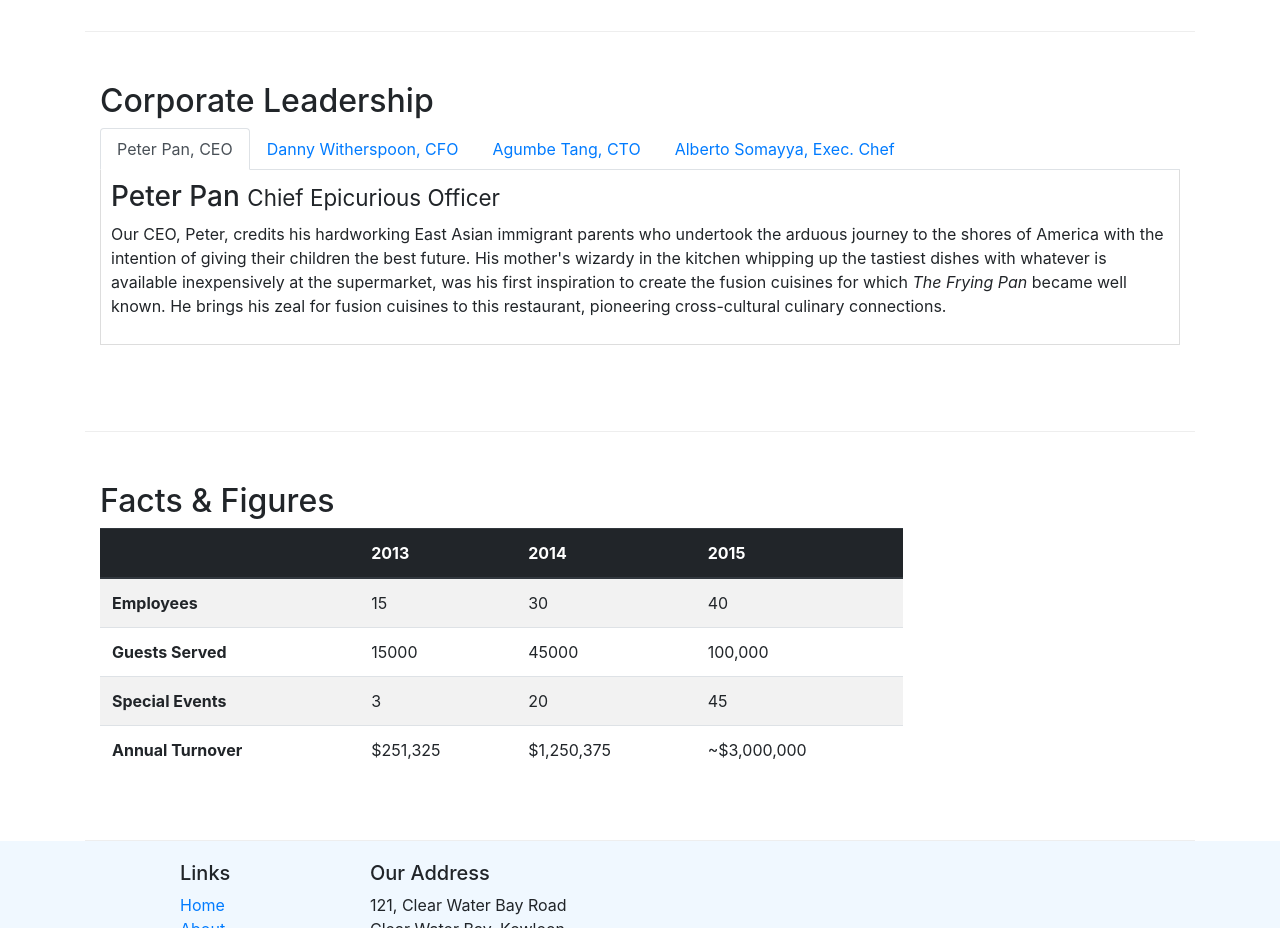
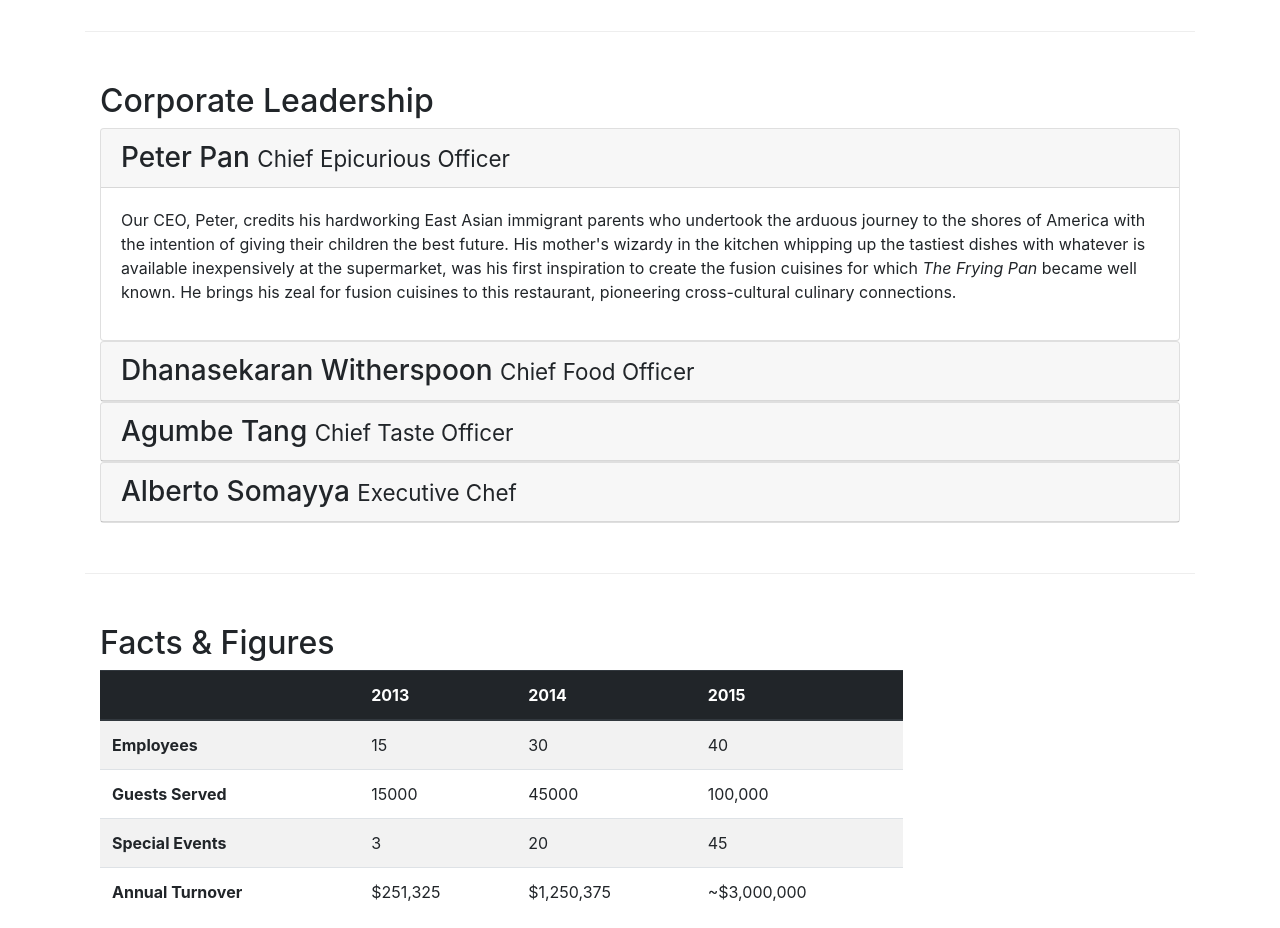
Before and after one commit to canessaalvamiguel/mooc-coursera-bootstrap4, a website: page aboutus.html in a window 1280 px wide. Shown: the part 940-1868 px from the top of the page. Drawn offline with nearby package versions, Linux system fonts and the light colour scheme.

Commit message:
Accordion

```diff
--- a/aboutus.html
+++ b/aboutus.html
@@ -103,49 +103,64 @@
         <div class="row row-content">
             <div class="col-12">
                 <h2>Corporate Leadership</h2>
-
-                <ul class="nav nav-tabs">
-                    <li class="nav-item">
-                      <a class="nav-link active" href="#peter"
-                        role="tab" data-toggle="tab">Peter Pan, CEO</a>
-                    </li>
-                    <li class="nav-item">
-                      <a class="nav-link" href="#danny" role="tab"
-                        data-toggle="tab">Danny Witherspoon, CFO</a>
-                    </li>
-                    <li class="nav-item">
-                      <a class="nav-link" href="#agumbe"role="tab"
-                        data-toggle="tab">Agumbe Tang, CTO</a>
-                    </li>
-                    <li class="nav-item">
-                      <a class="nav-link" href="#alberto" role="tab"
-                        data-toggle="tab">Alberto Somayya, Exec. Chef</a>
-                    </li>
-                </ul>
-
-                <div class="tab-content">
-                    <div role="tabpanel" class="tab-pane fade show active" id="peter">
-                        <h3>Peter Pan <small>Chief Epicurious Officer</small></h3>
-                        <p class="d-none d-sm-block">Our CEO, Peter, credits his hardworking East Asian immigrant parents who undertook the arduous journey to the shores of America with the intention of giving their children the best future. His mother's wizardy in the kitchen whipping up the tastiest dishes with whatever is available inexpensively at the supermarket, was his first inspiration to create the fusion cuisines for which <em>The Frying Pan</em> became well known. He brings his zeal for fusion cuisines to this restaurant, pioneering cross-cultural culinary connections.</p>
+                <div id="accordion">
+                    <div class="card">
+                        <div class="card-header" role="tab" id="peterhead">
+                            <h3 class="mb-0">
+                                <a data-toggle="collapse" data-target="#peter">
+                                    Peter Pan <small>Chief Epicurious Officer</small>
+                                </a>
+                            </h3>
+                        </div>
+                        <div role="tabpanel" class="collapse show" id="peter" data-parent="#accordion">
+                            <div class="card-body">
+                                <p class="d-none d-sm-block">Our CEO, Peter, credits his hardworking East Asian immigrant parents who undertook the arduous journey to the shores of America with the intention of giving their children the best future. His mother's wizardy in the kitchen whipping up the tastiest dishes with whatever is available inexpensively at the supermarket, was his first inspiration to create the fusion cuisines for which <em>The Frying Pan</em> became well known. He brings his zeal for fusion cuisines to this restaurant, pioneering cross-cultural culinary connections.</p>
+                            </div>
+                        </div>
                     </div>
-
-                    <div role="tabpanel" class="tab-pane fade" id="danny">
-                        <h3>Dhanasekaran Witherspoon <small>Chief Food Officer</small></h3>
-                        <p class="d-none d-sm-block">Our CFO, Danny, as he is affectionately referred to by his colleagues, comes from a long established family tradition in farming and produce. His experiences growing up on a farm in the Australian outback gave him great appreciation for varieties of food sources. As he puts it in his own words, <em>Everything that runs, wins, and everything that stays, pays!</em></p>
+                    <div class="card">
+                        <div class="card-header" role="tab" id="dannyhead">
+                            <h3 class="mb-0">
+                                <a class="collapsed" data-toggle="collapse" data-target="#danny">
+                                Dhanasekaran Witherspoon <small>Chief Food Officer</small>
+                                </a>
+                            </h3>
+                        </div>
+                        <div class="collapse" id="danny" data-parent="#accordion">
+                            <div class="card-body">
+                                <p class="d-none d-sm-block">Our CFO, Danny, as he is affectionately referred to by his colleagues, comes from a long established family tradition in farming and produce. His experiences growing up on a farm in the Australian outback gave him great appreciation for varieties of food sources. As he puts it in his own words, <em>Everything that runs, wins, and everything that stays, pays!</em></p>
+                            </div>
+                        </div>
                     </div>
-
-                    <div role="tabpanel" class="tab-pane fade" id="agumbe">
-                        <h3>Agumbe Tang <small>Chief Taste Officer</small></h3>
-                        <p class="d-none d-sm-block">Blessed with the most discerning gustatory sense, Agumbe, our CTO, personally ensures that every dish that we serve meets his exacting tastes. Our chefs dread the tongue lashing that ensues if their dish does not meet his exacting standards. He lives by his motto, <em>You click only if you survive my lick.</em></p>
+                    <div class="card">
+                        <div class="card-header" role="tab" id="agumbehead">
+                            <h3 class="mb-0">
+                                <a class="collapsed" data-toggle="collapse" data-target="#agumbe">
+                                Agumbe Tang <small>Chief Taste Officer</small>
+                                </a>
+                            </h3>
+                        </div>
+                        <div class="collapse" id="agumbe" data-parent="#accordion">
+                            <div class="card-body">
+                                <p class="d-none d-sm-block">Blessed with the most discerning gustatory sense, Agumbe, our CTO, personally ensures that every dish that we serve meets his exacting tastes. Our chefs dread the tongue lashing that ensues if their dish does not meet his exacting standards. He lives by his motto, <em>You click only if you survive my lick.</em></p>
+                            </div>
+                        </div>
                     </div>
-
-                    <div role="tabpanel" class="tab-pane fade" id="alberto">
-                        <h3>Alberto Somayya <small>Executive Chef</small></h3>
-                        <p class="d-none d-sm-block">Award winning three-star Michelin chef with wide International experience having worked closely with whos-who in the culinary world, he specializes in creating mouthwatering Indo-Italian fusion experiences. He says, <em>Put together the cuisines from the two craziest cultures, and you get a winning hit! Amma Mia!</em></p>
+                    <div class="card">
+                        <div class="card-header" role="tab" id="albertohead">
+                            <h3 class="mb-0">
+                                <a class="collapsed" data-toggle="collapse" data-target="#alberto">
+                                    Alberto Somayya <small>Executive Chef</small>
+                                </a>
+                            </h3>
+                        </div>
+                        <div class="collapse" id="alberto" data-parent="#accordion">
+                            <div class="card-body">
+                                <p class="d-none d-sm-block">Award winning three-star Michelin chef with wide International experience having worked closely with whos-who in the culinary world, he specializes in creating mouthwatering Indo-Italian fusion experiences. He says, <em>Put together the cuisines from the two craziest cultures, and you get a winning hit! Amma Mia!</em></p>
+                            </div>
+                        </div>
                     </div>
-
                 </div>
-
             </div>
        </div>
 
```
